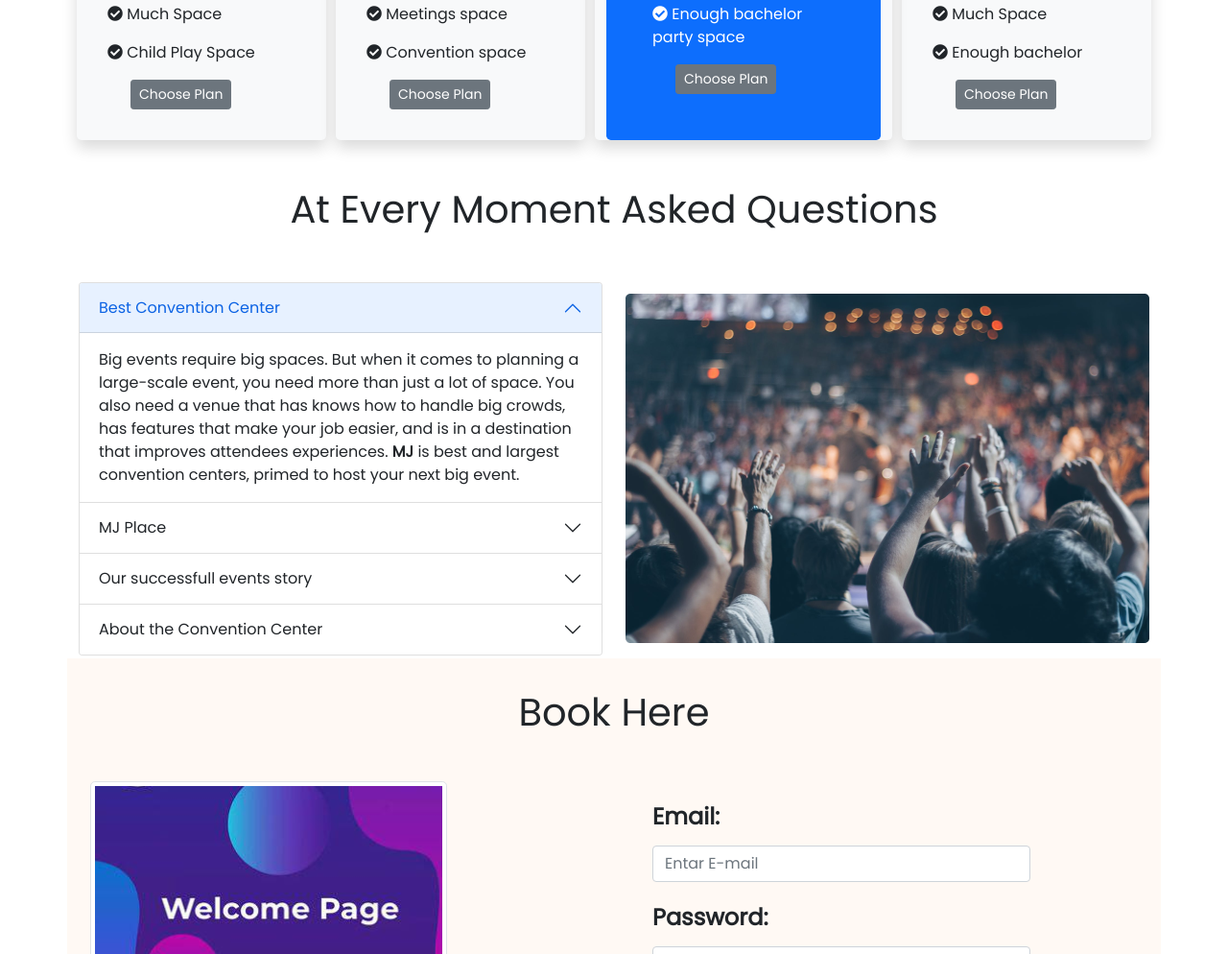
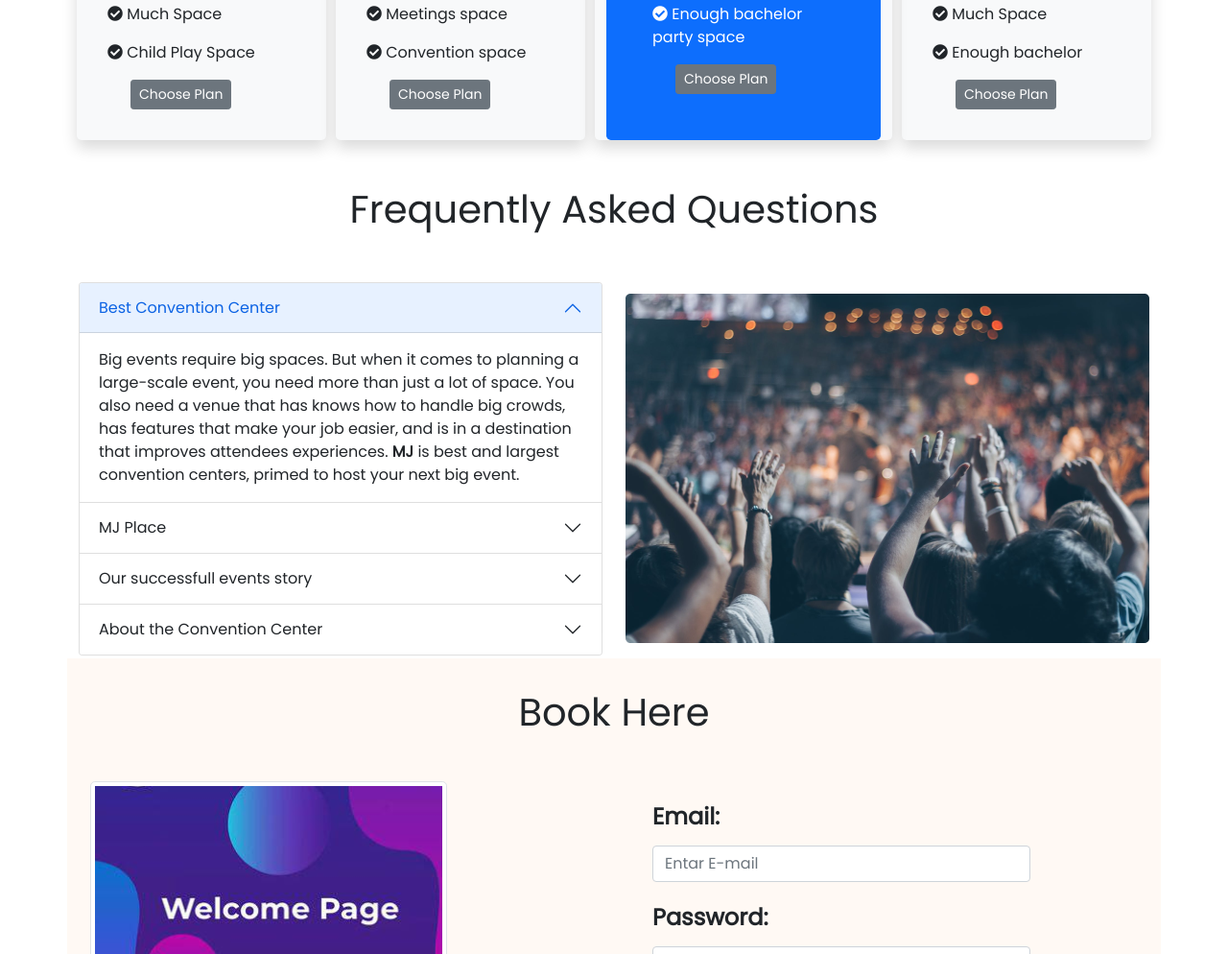
Before and after one commit to MonirujjamanMamun/convention-center, a plain HTML site: page index.html in a window 1280 px wide. Shown: the part 1881-2875 px from the top of the page at 96% size. Drawn offline with nearby package versions, Linux system fonts and the light colour scheme.

Commit message:
final commit

```diff
--- a/index.html
+++ b/index.html
@@ -236,7 +236,7 @@
         <section>
             <div class="container">
 
-                <h1 class="text-center my-5">At Every Moment Asked Questions</h1>
+                <h1 class="text-center my-5">Frequently Asked Questions</h1>
 
                 <div class="row row-cols-1 row-cols-md-2 row-cols-lg-2 align-items-center ">
                     <div class="col">
```
